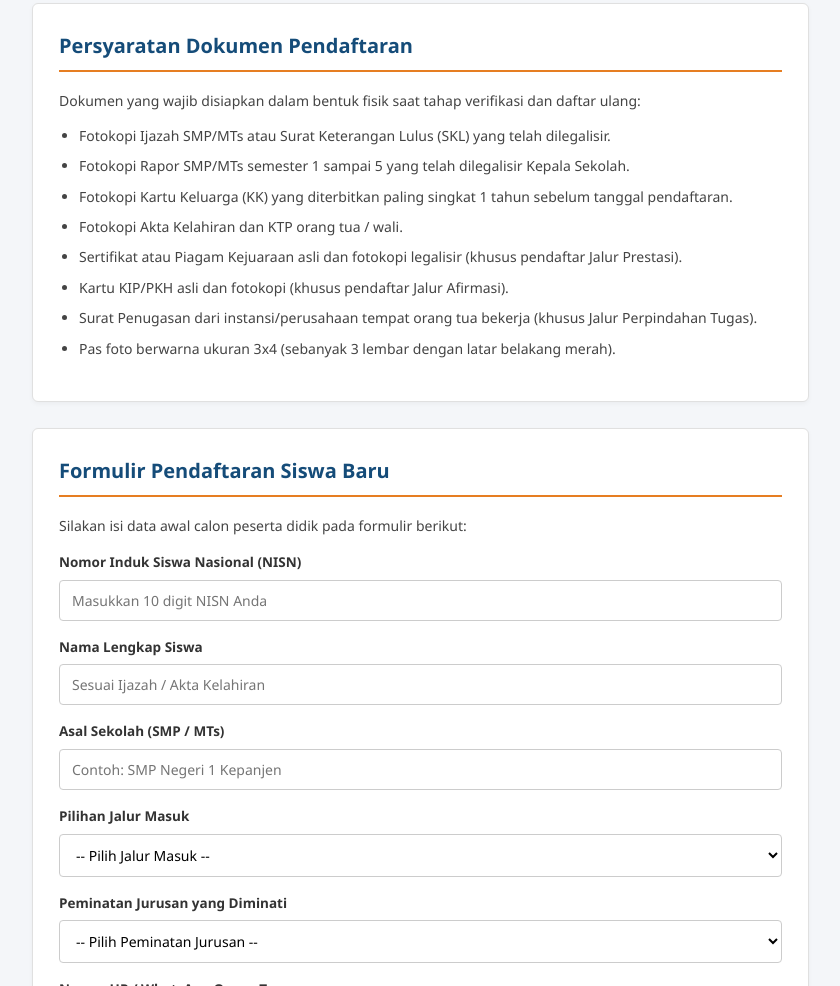
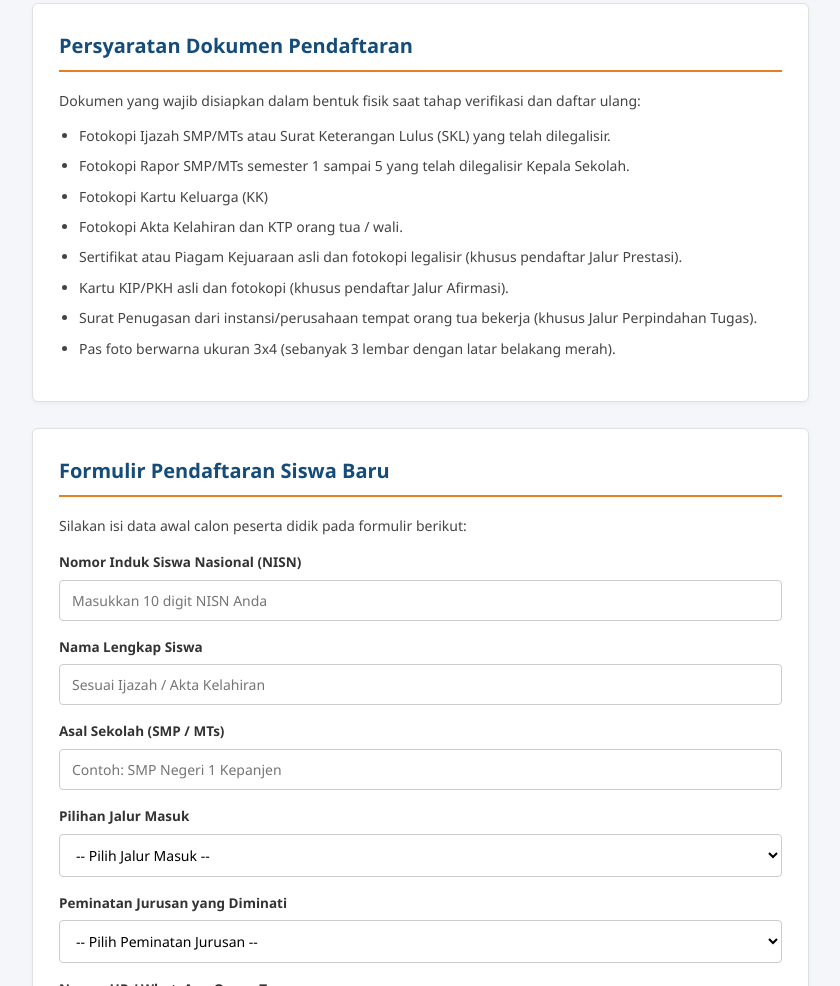
Before and after one commit to tjoyager/Pemrograman-Web_Hadryan-Rizky-Dimas-Saputra_5025251027, a plain HTML site: page Pertemuan3/ppdb.html in a window 1280 px wide. Shown: the part 1582-2568 px from the top of the page, without its empty margins (38-878 px from the left). Drawn offline with Linux system fonts and the light colour scheme.

Commit message:
Revisi Website

```diff
--- a/Pertemuan3/ppdb.html
+++ b/Pertemuan3/ppdb.html
@@ -152,7 +152,7 @@
                     <ul class="misi-list">
                         <li>Fotokopi Ijazah SMP/MTs atau Surat Keterangan Lulus (SKL) yang telah dilegalisir.</li>
                         <li>Fotokopi Rapor SMP/MTs semester 1 sampai 5 yang telah dilegalisir Kepala Sekolah.</li>
-                        <li>Fotokopi Kartu Keluarga (KK) yang diterbitkan paling singkat 1 tahun sebelum tanggal pendaftaran.</li>
+                        <li>Fotokopi Kartu Keluarga (KK)</li>
                         <li>Fotokopi Akta Kelahiran dan KTP orang tua / wali.</li>
                         <li>Sertifikat atau Piagam Kejuaraan asli dan fotokopi legalisir (khusus pendaftar Jalur Prestasi).</li>
                         <li>Kartu KIP/PKH asli dan fotokopi (khusus pendaftar Jalur Afirmasi).</li>
```
